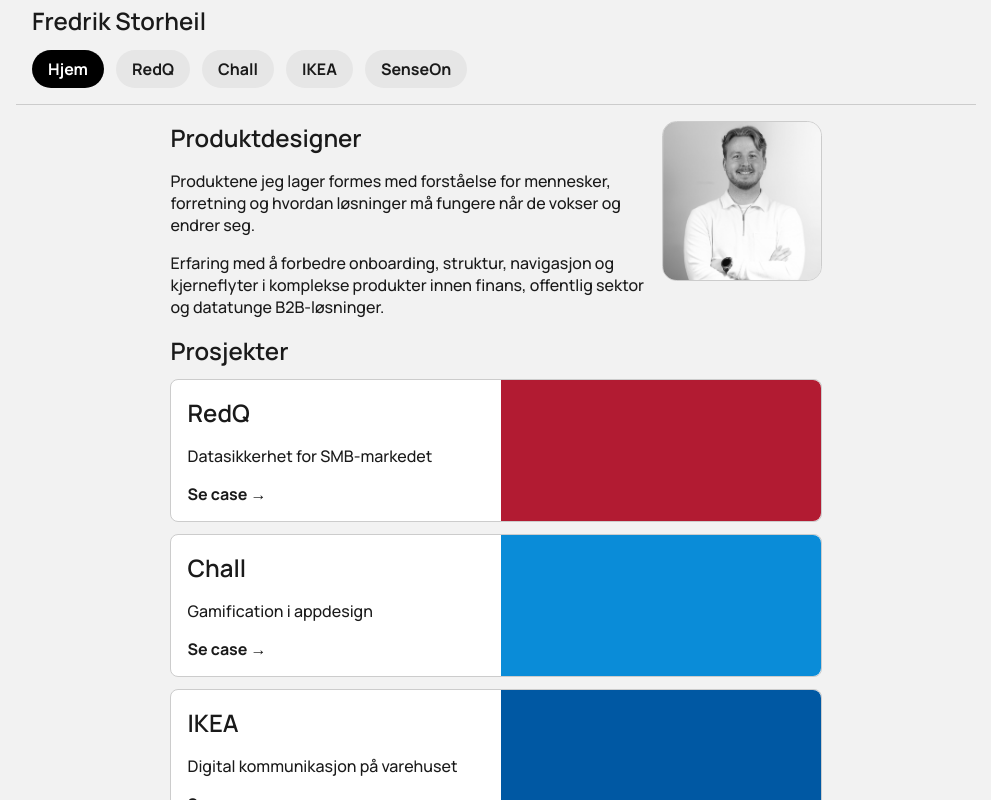
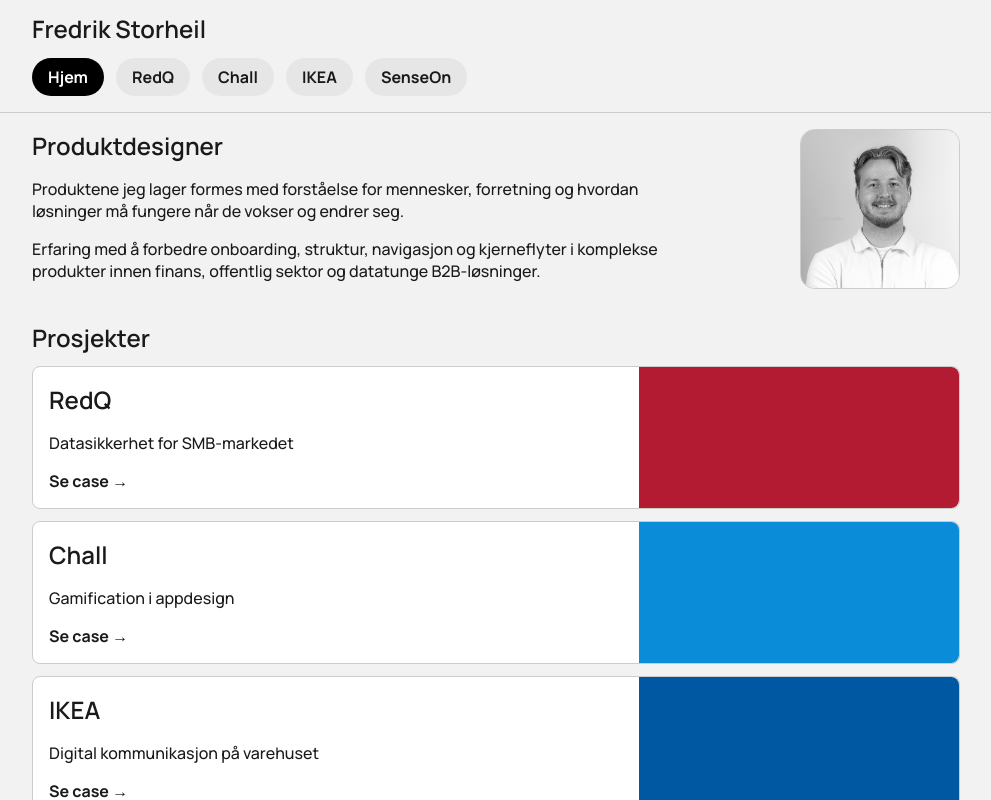
Before and after one commit to fredrikstorheil/fredriks-portfolio, a Next.js app: page / in a window 1280 px wide. Shown: the top 800 px of the page, without its empty margins (144-1135 px from the left). Built offline with nearby package versions, Linux system fonts and the light colour scheme.

Commit message:
Refine layout spacing and update portfolio notes

```diff
--- a/app/globals.css
+++ b/app/globals.css
@@ -77,18 +77,21 @@
 
 .appHeader {
   width: 100%;
+  border-bottom: 1px solid var(--color-border-subtle);
 }
 
 .appHeaderInner {
-  max-width: 412px;
-  margin: 0 auto;
+  width: 100%;
+  max-width: none;
+  margin: 0;
+  box-sizing: border-box;
 }
 
 .appHeaderTop {
   display: flex;
   flex-direction: row;
   align-items: flex-start;
-  padding: 8px 16px;
+  padding: 16px 16px 8px 16px;
   gap: 8px;
 }
 
@@ -104,7 +107,6 @@
   align-items: center;
   gap: 12px;
   padding: 8px 16px 16px;
-  border-bottom: 1px solid var(--color-border-subtle);
   overflow-x: auto;
   scrollbar-width: none; /* Firefox */
   -ms-overflow-style: none; /* IE/Edge */
@@ -136,9 +138,11 @@
 
 .appMain {
   flex: 1;
-  max-width: 412px;
-  margin: 0 auto;
+  width: 100%;
+  max-width: none;
+  margin: 0;
   padding: 16px;
+  box-sizing: border-box;
   display: flex;
   flex-direction: column;
   gap: 16px;
@@ -147,10 +151,6 @@
 .introSection {
   display: block;
   padding: 0;
-}
-
-.introText {
-  display: block;
 }
 
 .introTitle {
@@ -193,6 +193,23 @@
   width: 100%;
   height: 100%;
   object-fit: cover;
+  object-position: top center;
+  transform: scale(1.3) translateY(-12px);
+  transform-origin: top center;
+}
+
+@media (max-width: 430px) {
+  .introPortrait {
+    width: 100px;
+    height: 100px;
+    margin-left: 12px;
+  }
+}
+
+.introSection::after {
+  content: "";
+  display: block;
+  clear: both;
 }
 
 .projectsSection {
@@ -272,6 +289,7 @@
   .appHeaderInner,
   .appMain {
     max-width: 720px;
+    margin: 0 auto;
   }
 
   .introSection {
@@ -292,10 +310,6 @@
   .appHeaderInner,
   .appMain {
     max-width: 960px;
-  }
-
-  .appMain {
-    padding-inline: 32px;
   }
 
   .introSection {
--- a/app/page.tsx
+++ b/app/page.tsx
@@ -97,21 +97,19 @@
             />
           </figure>
 
-          <div className="introText">
           <h1 id="intro-title" className="introTitle">
             Produktdesigner
           </h1>
           <p className="introLead">
             Produktene jeg lager formes med forståelse for mennesker,
-              forretning og hvordan løsninger må fungere når de vokser og
-              endrer seg.
+            forretning og hvordan løsninger må fungere når de vokser og endrer
+            seg.
           </p>
           <p className="introBody">
             Erfaring med å forbedre onboarding, struktur, navigasjon og
-              kjerneflyter i komplekse produkter innen finans, offentlig sektor
-              og datatunge B2B-løsninger.
+            kjerneflyter i komplekse produkter innen finans, offentlig sektor og
+            datatunge B2B-løsninger.
           </p>
-          </div>
         </section>
 
         <section
```
Also changed, not shown: 1 other file (tests, documents, lock files or other folders). Lines whose indentation alone changed are shown as unchanged.
